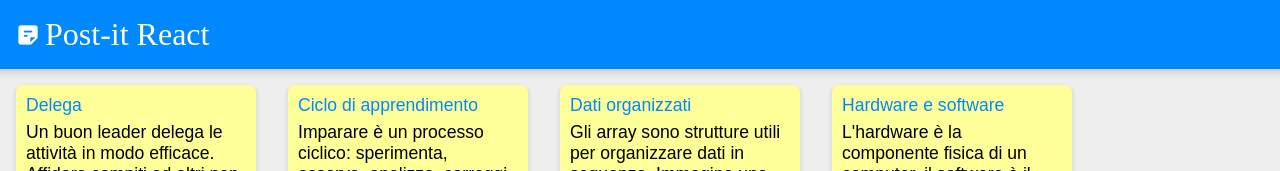
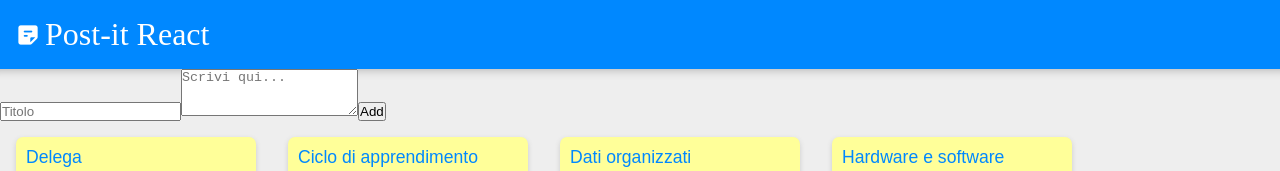
Before and after one commit to Devfrank94/post-it-react, a React (Create React App) app: page / in a window 1280 px wide. Shown: the top 171 px of the page. Built offline with nearby package versions, Linux system fonts and the light colour scheme; a web font is replaced by a local one.

Commit message:
nest component CreateArea.jsx in Main.jsx

```diff
--- a/src/components/Main.jsx
+++ b/src/components/Main.jsx
@@ -1,6 +1,7 @@
 import React from "react";
 import Note from "./Note";
 import notes from "../notes";
+import CreateArea from "./CreateArea";
 
 console.log(notes);
 
@@ -17,6 +18,7 @@ function createNote(note){
 function Main() {
     return (
       <div>
+        <CreateArea />
         {notes.map((createNote))}
       </div>
 
```
